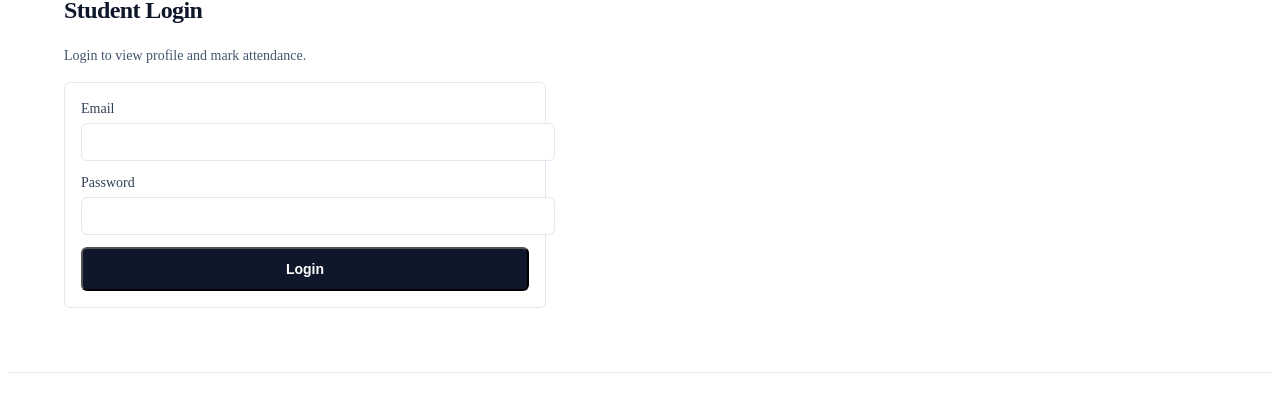
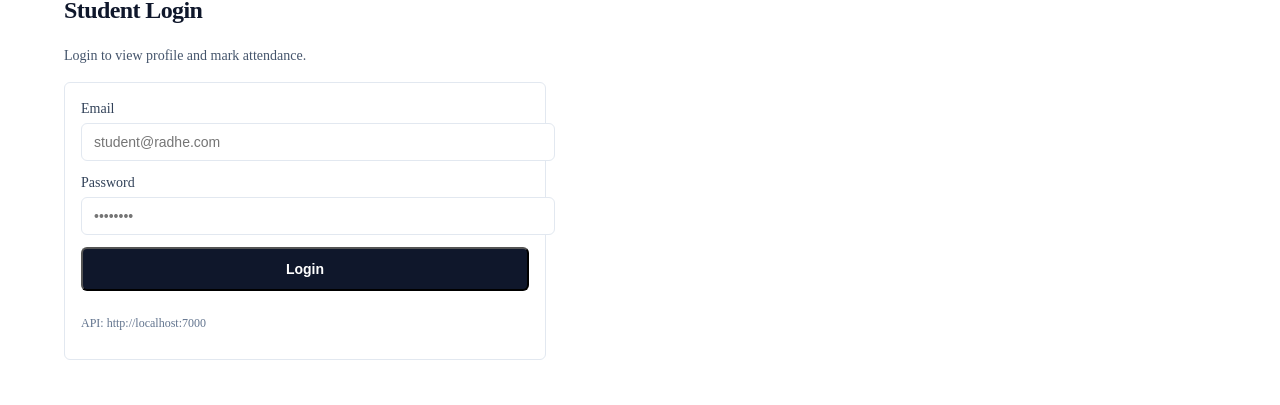
Before and after one commit to alok2424/Radhe_Mess, a React app in the folder frontend/: page /login/student in a window 1280 px wide. Shown: the part 166-571 px from the top of the page. Built offline with nearby package versions, Linux system fonts and the light colour scheme; no server answers; the HTML template or start-up script is replaced by a standard one.

Commit message:
"failed-to-fetch-issue-fixed"

```diff
--- a/frontend/src/pages/admin/AdminLogin.tsx
+++ b/frontend/src/pages/admin/AdminLogin.tsx
@@ -1,10 +1,102 @@
-import { useState } from "react";
+// import { useState } from "react";
+// import { useLocation, useNavigate } from "react-router-dom";
+// import { setAdminToken } from "@/auth/adminSession";
+// import { useToast } from "@/components/ToastProvider";
+
+// export default function AdminLogin() {
+//   const apiBase = import.meta.env.VITE_API_BASE_URL as string;
+//   const navigate = useNavigate();
+//   const location = useLocation();
+//   const { showToast } = useToast();
+
+//   const [email, setEmail] = useState("");
+//   const [password, setPassword] = useState("");
+//   const [loading, setLoading] = useState(false);
+
+//   const from = (location.state as any)?.from || "/admin";
+
+//   const login = async (e?: React.FormEvent) => {
+//     e?.preventDefault();
+
+//     if (!email.trim() || !password.trim()) {
+//       showToast("Enter email and password", "error");
+//       return;
+//     }
+
+//     try {
+//       setLoading(true);
+
+//       const res = await fetch(`${apiBase}/api/admin/login`, {
+//         method: "POST",
+//         headers: { "Content-Type": "application/json" },
+//         body: JSON.stringify({ email: email.trim(), password }),
+//       });
+
+//       const json = await res.json().catch(() => null);
+//       if (!res.ok) throw new Error((json && json.message) || "Login failed");
+
+//       setAdminToken(json.token);
+//       showToast("Admin login successful ✅", "success");
+//       navigate(from, { replace: true });
+//     } catch (err: any) {
+//       showToast(err?.message || "Login failed", "error");
+//     } finally {
+//       setLoading(false);
+//     }
+//   };
+
+//   return (
+//     <section className="space-y-4">
+//       <div>
+//         <h1 className="text-2xl font-bold tracking-tight">Admin Login</h1>
+//         <p className="text-sm text-slate-600">
+//           Login using admin credentials (from backend .env).
+//         </p>
+//       </div>
+
+//       <form onSubmit={login} className="max-w-md space-y-3 rounded-md border border-slate-200 bg-white p-4">
+//         <div className="space-y-1">
+//           <label className="block text-sm font-medium text-slate-700">Email</label>
+//           <input
+//             value={email}
+//             onChange={(e) => setEmail(e.target.value)}
+//             placeholder="admin@radhe.com"
+//             className="w-full rounded-md border border-slate-200 px-3 py-2 text-sm outline-none focus:border-slate-400"
+//           />
+//         </div>
+
+//         <div className="space-y-1">
+//           <label className="block text-sm font-medium text-slate-700">Password</label>
+//           <input
+//             value={password}
+//             onChange={(e) => setPassword(e.target.value)}
+//             placeholder="••••••••"
+//             type="password"
+//             className="w-full rounded-md border border-slate-200 px-3 py-2 text-sm outline-none focus:border-slate-400"
+//           />
+//         </div>
+
+//         <button
+//           type="submit"
+//           disabled={loading}
+//           className="inline-flex w-full items-center justify-center rounded-md bg-slate-900 px-5 py-2.5 text-sm font-semibold text-white hover:bg-slate-800 disabled:opacity-60"
+//         >
+//           {loading ? "Logging in..." : "Login"}
+//         </button>
+//       </form>
+//     </section>
+//   );
+// }
+import React, { useState } from "react";
 import { useLocation, useNavigate } from "react-router-dom";
 import { setAdminToken } from "@/auth/adminSession";
 import { useToast } from "@/components/ToastProvider";
 
 export default function AdminLogin() {
-  const apiBase = import.meta.env.VITE_API_BASE_URL as string;
+  const apiBase =
+    (import.meta.env.VITE_API_BASE_URL as string | undefined) ||
+    (import.meta.env.DEV ? "http://localhost:7000" : "");
+
   const navigate = useNavigate();
   const location = useLocation();
   const { showToast } = useToast();
@@ -18,8 +110,16 @@ export default function AdminLogin() {
   const login = async (e?: React.FormEvent) => {
     e?.preventDefault();
 
-    if (!email.trim() || !password.trim()) {
+    const emailTrimmed = email.trim().toLowerCase();
+    const passwordTrimmed = password.trim();
+
+    if (!emailTrimmed || !passwordTrimmed) {
       showToast("Enter email and password", "error");
+      return;
+    }
+
+    if (!apiBase) {
+      showToast("API base URL not configured (VITE_API_BASE_URL).", "error");
       return;
     }
 
@@ -29,11 +129,15 @@ export default function AdminLogin() {
       const res = await fetch(`${apiBase}/api/admin/login`, {
         method: "POST",
         headers: { "Content-Type": "application/json" },
-        body: JSON.stringify({ email: email.trim(), password }),
+        body: JSON.stringify({ email: emailTrimmed, password: passwordTrimmed }),
       });
 
       const json = await res.json().catch(() => null);
-      if (!res.ok) throw new Error((json && json.message) || "Login failed");
+      if (!res.ok) throw new Error((json && json.message) || `Login failed (${res.status})`);
+
+      if (!json?.token) {
+        throw new Error("Login succeeded but token missing in response");
+      }
 
       setAdminToken(json.token);
       showToast("Admin login successful ✅", "success");
@@ -54,7 +158,10 @@ export default function AdminLogin() {
         </p>
       </div>
 
-      <form onSubmit={login} className="max-w-md space-y-3 rounded-md border border-slate-200 bg-white p-4">
+      <form
+        onSubmit={login}
+        className="max-w-md space-y-3 rounded-md border border-slate-200 bg-white p-4"
+      >
         <div className="space-y-1">
           <label className="block text-sm font-medium text-slate-700">Email</label>
           <input
@@ -62,6 +169,7 @@ export default function AdminLogin() {
             onChange={(e) => setEmail(e.target.value)}
             placeholder="admin@radhe.com"
             className="w-full rounded-md border border-slate-200 px-3 py-2 text-sm outline-none focus:border-slate-400"
+            autoComplete="email"
           />
         </div>
 
@@ -73,6 +181,7 @@ export default function AdminLogin() {
             placeholder="••••••••"
             type="password"
             className="w-full rounded-md border border-slate-200 px-3 py-2 text-sm outline-none focus:border-slate-400"
+            autoComplete="current-password"
           />
         </div>
 
@@ -83,6 +192,11 @@ export default function AdminLogin() {
         >
           {loading ? "Logging in..." : "Login"}
         </button>
+
+        {/* Optional debug (remove later) */}
+        {import.meta.env.DEV && (
+          <p className="text-xs text-slate-500 break-all">API: {apiBase}</p>
+        )}
       </form>
     </section>
   );
--- a/frontend/src/pages/login/StudentLogin.tsx
+++ b/frontend/src/pages/login/StudentLogin.tsx
@@ -1,11 +1,99 @@
 
-import { useState } from "react";
+// import { useState } from "react";
+// import { useLocation, useNavigate } from "react-router-dom";
+// import { useToast } from "@/components/ToastProvider";
+// import { setStudentToken } from "@/auth/studentSession";
+
+// export default function StudentLogin() {
+//   const apiBase = import.meta.env.VITE_API_BASE_URL as string;
+//   const navigate = useNavigate();
+//   const location = useLocation();
+//   const { showToast } = useToast();
+
+//   const [email, setEmail] = useState("");
+//   const [password, setPassword] = useState("");
+//   const [loading, setLoading] = useState(false);
+
+//   const from = (location.state as any)?.from || "/student/profile";
+
+//   const login = async (e?: React.FormEvent) => {
+//     e?.preventDefault();
+
+//     if (!email.trim() || !password.trim()) {
+//       showToast("Enter email and password", "error");
+//       return;
+//     }
+
+//     try {
+//       setLoading(true);
+
+//       const res = await fetch(`${apiBase}/api/student/login`, {
+//         method: "POST",
+//         headers: { "Content-Type": "application/json" },
+//         body: JSON.stringify({ email: email.trim(), password }),
+//       });
+
+//       const json = await res.json().catch(() => null);
+//       if (!res.ok) throw new Error((json && json.message) || "Login failed");
+
+//       setStudentToken(json.token);
+//       showToast("Student login successful ✅", "success");
+//       navigate(from, { replace: true });
+//     } catch (err: any) {
+//       showToast(err?.message || "Login failed", "error");
+//     } finally {
+//       setLoading(false);
+//     }
+//   };
+
+//   return (
+//     <section className="space-y-4">
+//       <div>
+//         <h1 className="text-2xl font-bold tracking-tight">Student Login</h1>
+//         <p className="text-sm text-slate-600">Login to view profile and mark attendance.</p>
+//       </div>
+
+//       <form onSubmit={login} className="max-w-md space-y-3 rounded-md border border-slate-200 bg-white p-4">
+//         <div className="space-y-1">
+//           <label className="block text-sm font-medium text-slate-700">Email</label>
+//           <input
+//             value={email}
+//             onChange={(e) => setEmail(e.target.value)}
+//             className="w-full rounded-md border border-slate-200 px-3 py-2 text-sm outline-none focus:border-slate-400"
+//           />
+//         </div>
+
+//         <div className="space-y-1">
+//           <label className="block text-sm font-medium text-slate-700">Password</label>
+//           <input
+//             value={password}
+//             onChange={(e) => setPassword(e.target.value)}
+//             type="password"
+//             className="w-full rounded-md border border-slate-200 px-3 py-2 text-sm outline-none focus:border-slate-400"
+//           />
+//         </div>
+
+//         <button
+//           type="submit"
+//           disabled={loading}
+//           className="inline-flex w-full items-center justify-center rounded-md bg-slate-900 px-5 py-2.5 text-sm font-semibold text-white hover:bg-slate-800 disabled:opacity-60"
+//         >
+//           {loading ? "Logging in..." : "Login"}
+//         </button>
+//       </form>
+//     </section>
+//   );
+// }
+import React, { useState } from "react";
 import { useLocation, useNavigate } from "react-router-dom";
 import { useToast } from "@/components/ToastProvider";
 import { setStudentToken } from "@/auth/studentSession";
 
 export default function StudentLogin() {
-  const apiBase = import.meta.env.VITE_API_BASE_URL as string;
+  const apiBase =
+    (import.meta.env.VITE_API_BASE_URL as string | undefined) ||
+    (import.meta.env.DEV ? "http://localhost:7000" : "");
+
   const navigate = useNavigate();
   const location = useLocation();
   const { showToast } = useToast();
@@ -19,8 +107,16 @@ export default function StudentLogin() {
   const login = async (e?: React.FormEvent) => {
     e?.preventDefault();
 
-    if (!email.trim() || !password.trim()) {
+    const emailTrimmed = email.trim().toLowerCase();
+    const passwordTrimmed = password.trim();
+
+    if (!emailTrimmed || !passwordTrimmed) {
       showToast("Enter email and password", "error");
+      return;
+    }
+
+    if (!apiBase) {
+      showToast("API base URL not configured (VITE_API_BASE_URL).", "error");
       return;
     }
 
@@ -30,11 +126,18 @@ export default function StudentLogin() {
       const res = await fetch(`${apiBase}/api/student/login`, {
         method: "POST",
         headers: { "Content-Type": "application/json" },
-        body: JSON.stringify({ email: email.trim(), password }),
+        body: JSON.stringify({ email: emailTrimmed, password: passwordTrimmed }),
       });
 
       const json = await res.json().catch(() => null);
-      if (!res.ok) throw new Error((json && json.message) || "Login failed");
+
+      if (!res.ok) {
+        throw new Error((json && json.message) || `Login failed (${res.status})`);
+      }
+
+      if (!json?.token) {
+        throw new Error("Login succeeded but token missing in response");
+      }
 
       setStudentToken(json.token);
       showToast("Student login successful ✅", "success");
@@ -50,16 +153,23 @@ export default function StudentLogin() {
     <section className="space-y-4">
       <div>
         <h1 className="text-2xl font-bold tracking-tight">Student Login</h1>
-        <p className="text-sm text-slate-600">Login to view profile and mark attendance.</p>
+        <p className="text-sm text-slate-600">
+          Login to view profile and mark attendance.
+        </p>
       </div>
 
-      <form onSubmit={login} className="max-w-md space-y-3 rounded-md border border-slate-200 bg-white p-4">
+      <form
+        onSubmit={login}
+        className="max-w-md space-y-3 rounded-md border border-slate-200 bg-white p-4"
+      >
         <div className="space-y-1">
           <label className="block text-sm font-medium text-slate-700">Email</label>
           <input
             value={email}
             onChange={(e) => setEmail(e.target.value)}
             className="w-full rounded-md border border-slate-200 px-3 py-2 text-sm outline-none focus:border-slate-400"
+            placeholder="student@radhe.com"
+            autoComplete="email"
           />
         </div>
 
@@ -70,6 +180,8 @@ export default function StudentLogin() {
             onChange={(e) => setPassword(e.target.value)}
             type="password"
             className="w-full rounded-md border border-slate-200 px-3 py-2 text-sm outline-none focus:border-slate-400"
+            placeholder="••••••••"
+            autoComplete="current-password"
           />
         </div>
 
@@ -80,6 +192,11 @@ export default function StudentLogin() {
         >
           {loading ? "Logging in..." : "Login"}
         </button>
+
+        {/* Optional debug (remove later) */}
+        {import.meta.env.DEV && (
+          <p className="text-xs text-slate-500 break-all">API: {apiBase}</p>
+        )}
       </form>
     </section>
   );
```
Also changed, not shown: 1 other file (tests, documents, lock files or other folders).
